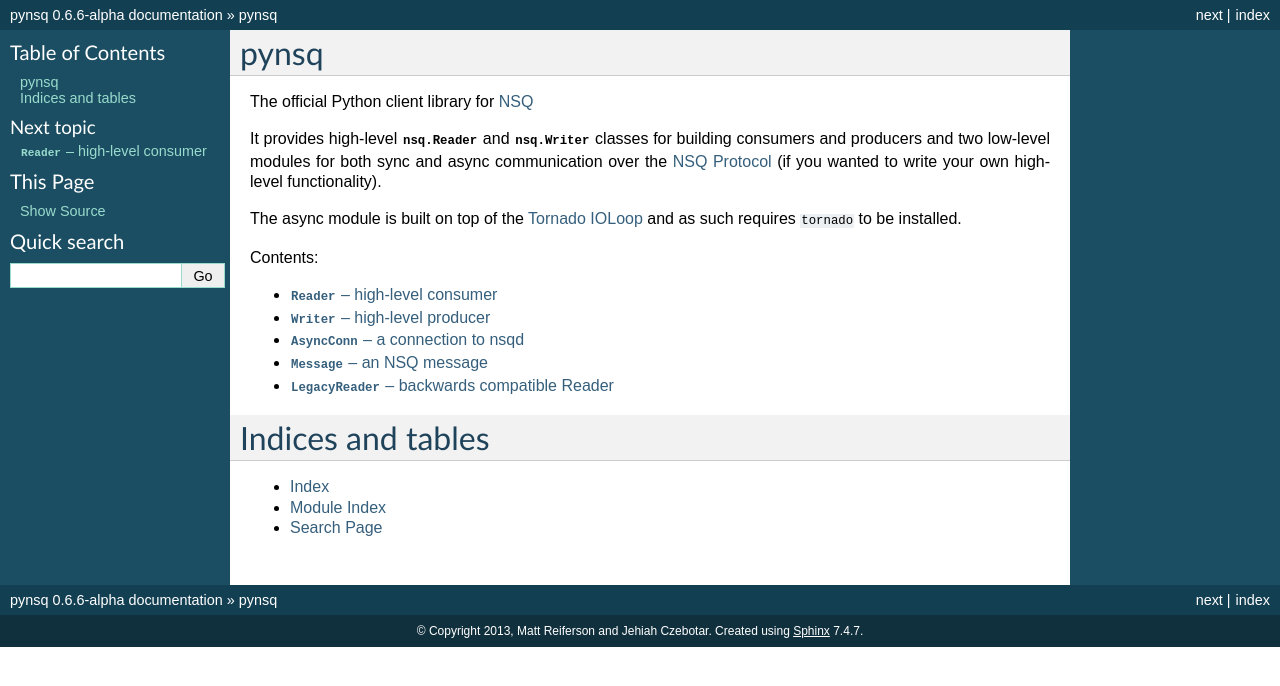
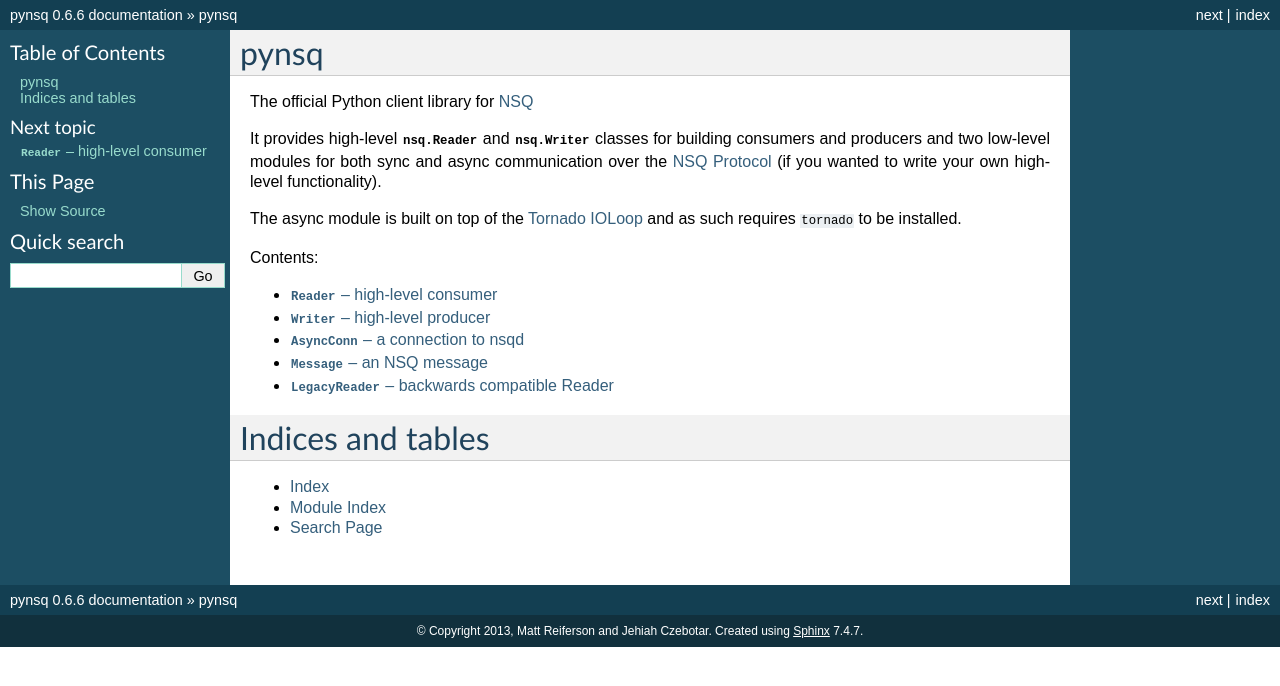
Before and after one commit to nsqio/pynsq, a Sphinx documentation site: the page built from docs/index.rst, in a window 1280 px wide. Shown: the top 686 px of the page. Built offline with Sphinx 7.4.7, drawn with Linux system fonts in a browser that asks for light colours.

```diff
--- a/docs/conf.py
+++ b/docs/conf.py
@@ -50,7 +50,7 @@ copyright = u'2013, Matt Reiferson and Jehiah Czebotar'
 # The short X.Y version.
 version = '0.6'
 # The full version, including alpha/beta/rc tags.
-release = '0.6.6-alpha'
+release = '0.6.6'
 
 # The language for content autogenerated by Sphinx. Refer to documentation
 # for a list of supported languages.
--- a/nsq/version.py
+++ b/nsq/version.py
@@ -1,2 +1,2 @@
 # also update in setup.py
-__version__ = '0.6.6-alpha'
+__version__ = '0.6.6'
--- a/setup.py
+++ b/setup.py
@@ -16,7 +16,7 @@ class PyTest(TestCommand):
 
 
 # also update in nsq/version.py
-version = '0.6.6-alpha'
+version = '0.6.6'
 
 
 setup(
```
Also changed, not shown: ChangeLog.md (+6 -0 lines), README.md (+2 -2 lines).
